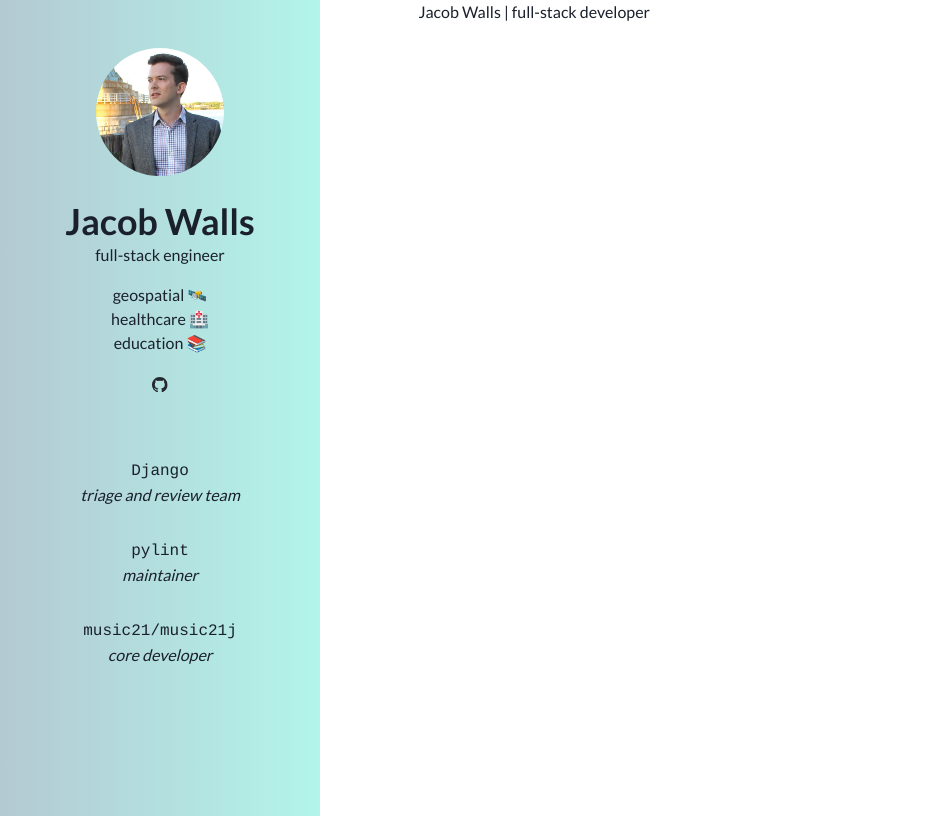
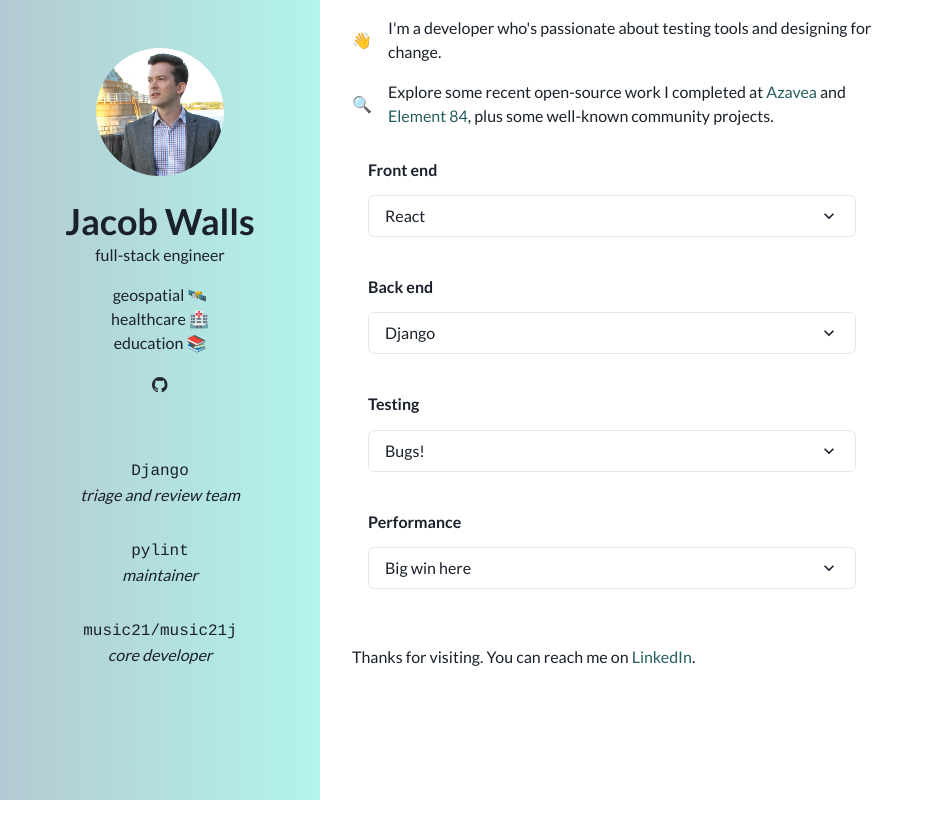
Before and after one commit to jacobtylerwalls/dev-portfolio, a React (Create React App) app in the folder src/app/: page / in a window 1280 px wide. Shown: the whole page, without its empty margins (0-934 px from the left). Built offline with nearby package versions, Linux system fonts and the light colour scheme.

Commit message:
Stub out work samples

```diff
--- a/src/app/src/App.tsx
+++ b/src/app/src/App.tsx
@@ -1,13 +1,36 @@
-import { Box, Flex } from '@chakra-ui/react';
+import { Container, Flex, HStack, Link, Spacer, Text, VStack } from '@chakra-ui/react';
 import Sidebar from './components/Sidebar';
+import WorkSamples from './components/WorkSamples';
 
 function App() {
     return (
-        <Flex pl={0} maxWidth='650px' height='100%'>
+        <Flex mx={0} minHeight='100%'>
             <Sidebar />
-            <Box height='100vh'>
-                <p>Jacob Walls | full-stack developer</p>
-            </Box>
+            <Container mx={0} minWidth='67%'>
+                <VStack m={4} align='stretch' spacing={4} maxWidth='63%'>
+                    <HStack spacing={4}>
+                        <Text size='sm'>👋</Text>
+                        <Text size='sm'>I&apos;m a developer who&apos;s passionate about testing tools and designing for change.</Text>
+                    </HStack>
+                    <HStack spacing={4}>
+                        <Text size='sm'>🔍</Text>
+                        <Text size='sm'>Explore some recent open-source work I completed at{' '}
+                            <Link textColor='teal.700' href='https://www.azavea.com'>Azavea</Link>
+                            {' '}and{' '}
+                            <Link textColor='teal.700' href='https://www.element84.com'>Element 84</Link>
+                            , plus some well-known community projects.</Text>
+                    </HStack>
+                    <Spacer />
+                    <WorkSamples />
+                    <Spacer />
+                    <Text>Thanks for visiting. You can reach me on {' '}
+                        <Link textColor='teal.700' href='https://www.linkedin.com/in/jacob-walls-96979388/'>
+                            LinkedIn
+                        </Link>
+                        .
+                    </Text>
+                </VStack>
+            </Container>
         </Flex>
     );
 }
--- a/src/app/src/components/Sidebar.tsx
+++ b/src/app/src/components/Sidebar.tsx
@@ -5,10 +5,10 @@
 
 export default function Sidebar() {
     return (
-        <Container maxW='xs' height='100%' bgColor='brand.500' bgGradient='linear(to-r, brand.500, teal.100)' ml={0}>
-            <Flex direction='column' alignItems='center' pl={0} mb={4} minHeight='100vh'>
+        <Container minHeight='100vh' mr={0} maxW='xs' bgColor='brand.500' bgGradient='linear(to-r, brand.500, teal.100)' ml={0}>
+            <Flex direction='column' alignItems='center' pl={0} mb={4}>
                 <Avatar mt={12} mb={6} size={'2xl'} src={jtw} name='Jacob Walls' />
-                <Heading fontWeight={'semibold'}>Jacob Walls</Heading>
+                <Heading textAlign='center' fontWeight={'semibold'}>Jacob Walls</Heading>
                 <Text mb={4}>full-stack engineer</Text>
                 <Text>geospatial 🛰️</Text>
                 <Text>healthcare 🏥</Text>
@@ -21,13 +21,13 @@
                 </Link>
 
                 <Text mt={16} fontFamily={'courier'}>Django</Text>
-                <Text fontStyle={'italic'}>triage and review team</Text>
+                <Text textAlign='center' fontStyle={'italic'}>triage and review team</Text>
                 <Text mt={8} fontFamily={'courier'}>pylint</Text>
                 <Text fontStyle={'italic'}>maintainer</Text>
                 <Text mt={8} fontFamily={'courier'}>music21/music21j</Text>
                 <Text fontStyle={'italic'}>core developer</Text>
 
             </Flex>
-        </Container >
+        </Container>
     )
 }
--- /dev/null
+++ b/src/app/src/components/WorkSamples.tsx
@@ -0,0 +1,80 @@
+import {
+    Accordion,
+    AccordionButton,
+    AccordionIcon,
+    AccordionItem,
+    AccordionPanel,
+    Box,
+    Container,
+    Heading,
+} from '@chakra-ui/react'
+
+
+export default function WorkSamples() {
+    return (
+        <>
+            <SampleSection title='Front end' samples={frontEndSamples} />
+            <SampleSection title='Back end' samples={backEndSamples} />
+            <SampleSection title='Testing' samples={testingSamples} />
+            <SampleSection title='Performance' samples={performanceSamples} />
+        </>
+    );
+}
+
+
+function SampleSection({ title, samples }: { title: string, samples: string[][] }) {
+    return (
+        <Container my={0} pb={4}>
+            <Heading mb={4} size='sm'>{title}</Heading>
+            <Accordion allowMultiple my={2}>
+                {samples.map(([headline, text], index) => {
+                    return (
+                        <AccordionItem key={index}>
+                            <h2>
+                                <AccordionButton>
+                                    <Box as='span' flex='1' textAlign='left'>
+                                        {headline}
+                                    </Box>
+                                    <AccordionIcon />
+                                </AccordionButton>
+                            </h2>
+                            <AccordionPanel pb={4}>
+                                {text}
+                            </AccordionPanel>
+                        </AccordionItem>
+                    )
+                })}
+            </Accordion>
+        </Container>
+    );
+}
+
+
+const frontEndSamples = [
+    [
+        'React',
+        'This one time with react...',
+    ],
+];
+
+const backEndSamples = [
+    [
+        'Django',
+        'This one time with Django...',
+    ],
+];
+
+const testingSamples = [
+    [
+        'Bugs!',
+        'This killer bug report...',
+    ],
+];
+
+
+const performanceSamples = [
+    [
+        'Big win here',
+        'Read on...',
+    ],
+];
--- a/src/app/src/theme.ts
+++ b/src/app/src/theme.ts
@@ -1,7 +1,5 @@
-/*
-    This file is valid in both Javascript and Typescript
-*/
-import { extendTheme } from '@chakra-ui/react';
+import { accordionAnatomy } from '@chakra-ui/anatomy'
+import { createMultiStyleConfigHelpers, extendTheme } from '@chakra-ui/react';
 
 const Button = {
     variants: {
@@ -11,9 +9,32 @@
     },
 };
 
+
+const { definePartsStyle, defineMultiStyleConfig } =
+    createMultiStyleConfigHelpers(accordionAnatomy.keys)
+
+const baseStyle = definePartsStyle({
+    root: {
+        border: '1px',
+        rounded: 'md',
+        borderColor: 'gray.200',
+    },
+    container: {
+        _first: {
+            borderTop: 0,
+        },
+        _last: {
+            borderBottom: 0,
+        },
+    },
+})
+
+const accordionTheme = defineMultiStyleConfig({ baseStyle })
+
 const theme = extendTheme({
     components: {
         Button,
+        Accordion: accordionTheme,
     },
     fonts: {
         heading: `'Lato', sans-serif`,
```
Also changed, not shown: 1 other file (tests, documents, lock files or other folders).
